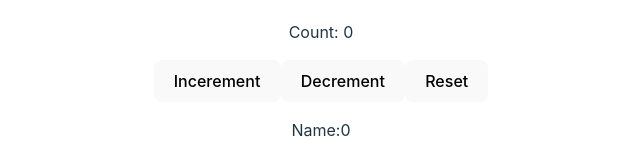
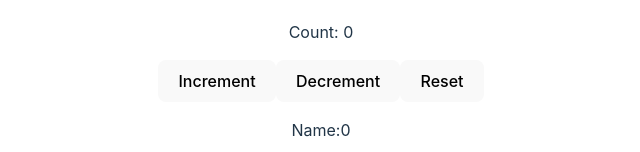
Before and after one commit to harinakhati/webdevelopmentwith-reactjs, a React (Vite) app in the folder todo/: page /examples in a window 1280 px wide. Shown: the part 441-593 px from the top of the page, without its empty margins (319-959 px from the left). Built offline with nearby package versions, Linux system fonts and the light colour scheme.

Commit message:
todo/src/component/State.jsx

```diff
--- a/todo/src/component/State.jsx
+++ b/todo/src/component/State.jsx
@@ -6,7 +6,7 @@ function State(){
     return (
         <div className="name">
         <p>Count: {count}</p>
-        <button onClick={()=> setCount(count+1)}>Incerement</button>
+        <button onClick={()=> setCount(count+1)}>Increment</button>
         <button onClick={()=> setCount(count-1)}>Decrement</button>
         <button onClick={()=>setCount(0)}>Reset
         </button>
```
